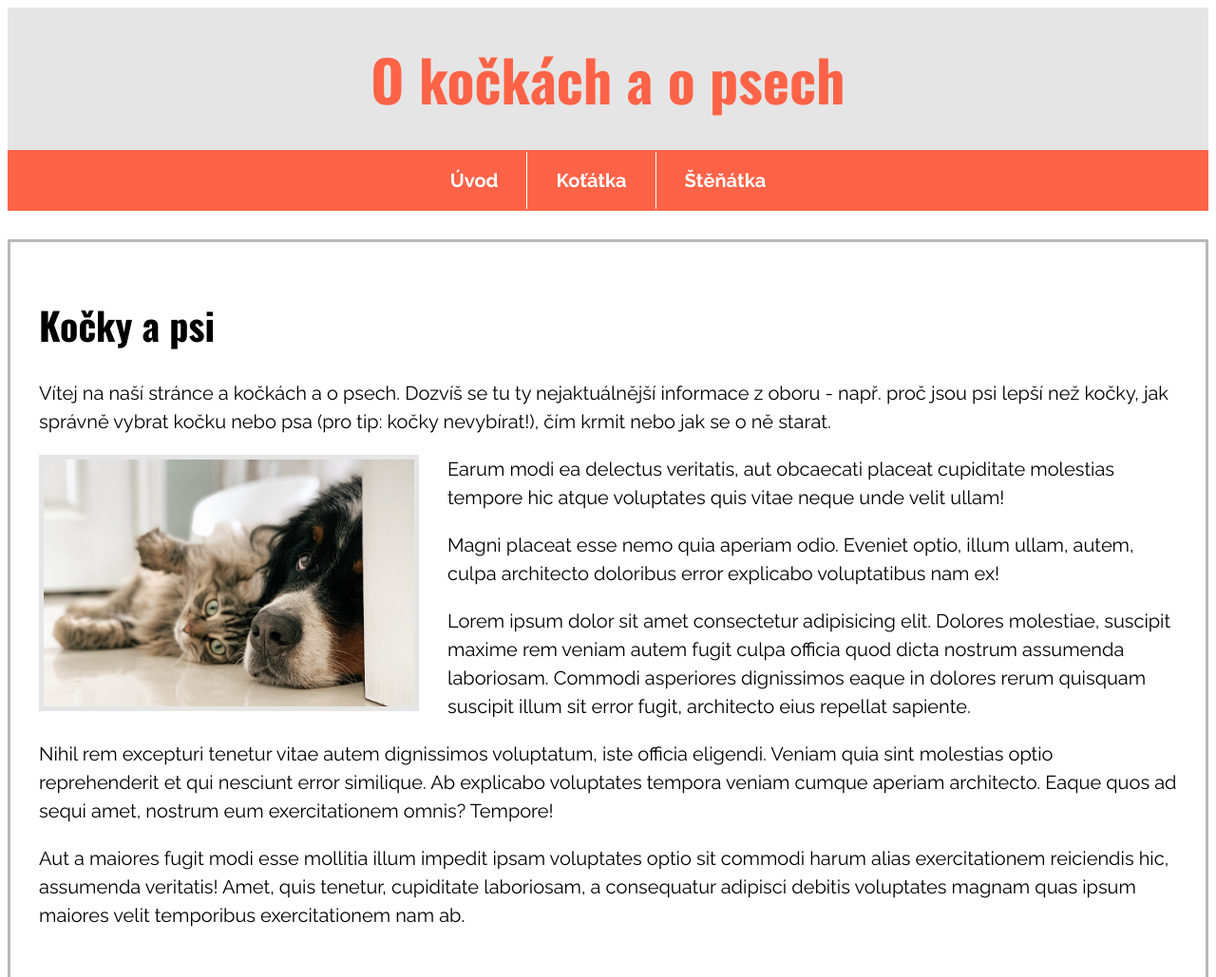
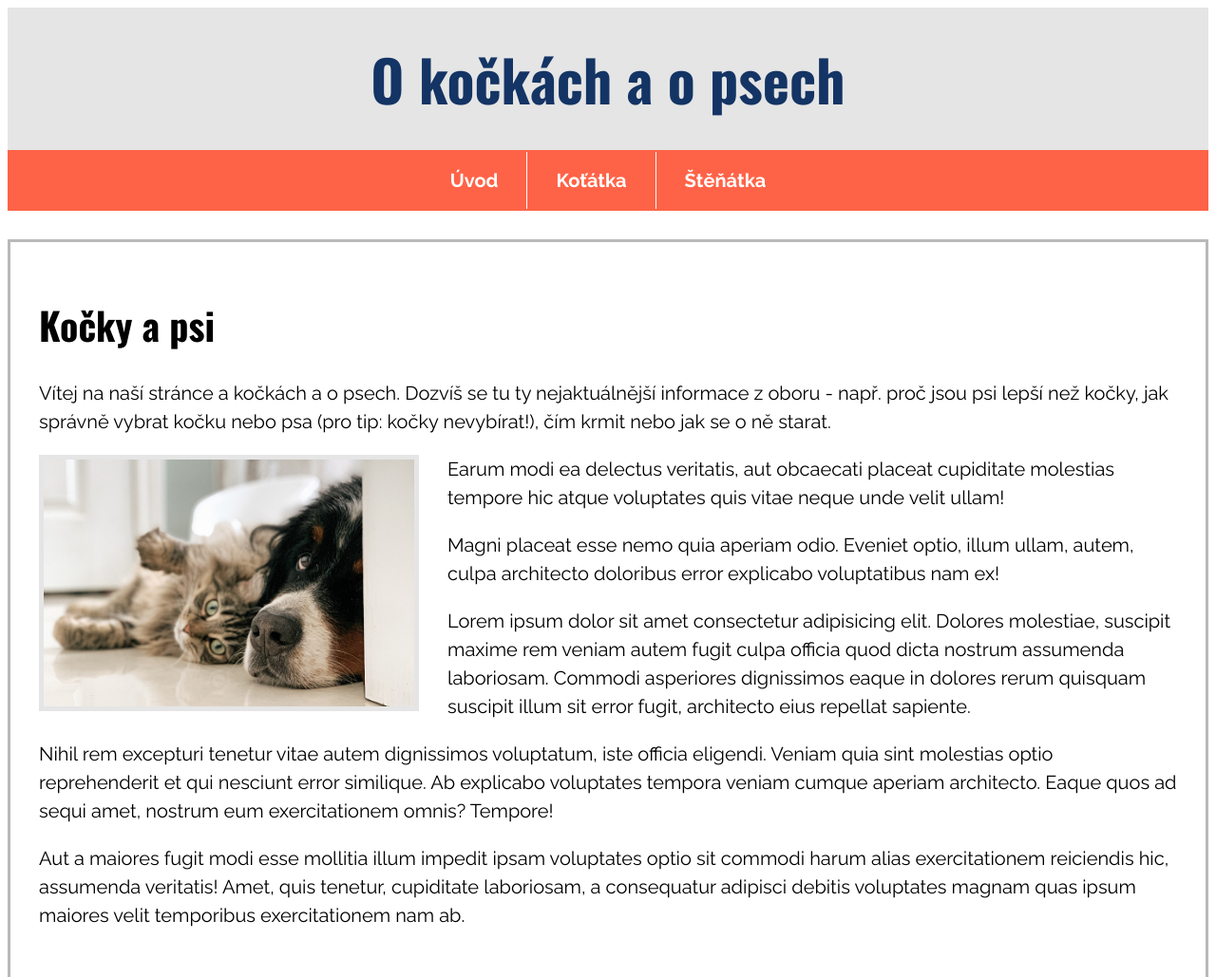
Before and after one commit to karolinavaitt/prvni-web, an Eleventy site: page index.html in a window 1280 px wide. Shown: the top 1029 px of the page at 95% size. Built offline with nearby package versions, Linux system fonts and the light colour scheme; Eleventy itself is replaced by a stand-in of ours; files that its build step writes are made by us from their sources.

Commit message:
zmena barvy

```diff
--- a/css/style.css
+++ b/css/style.css
@@ -25,7 +25,7 @@ h1, h2, h3, h4, h5, h6 {
   margin: 0;
   font-size: 3em;
   text-align: center;
-  color: #ff6347;
+  color: #133464;
 }
 
 .menu {
```
